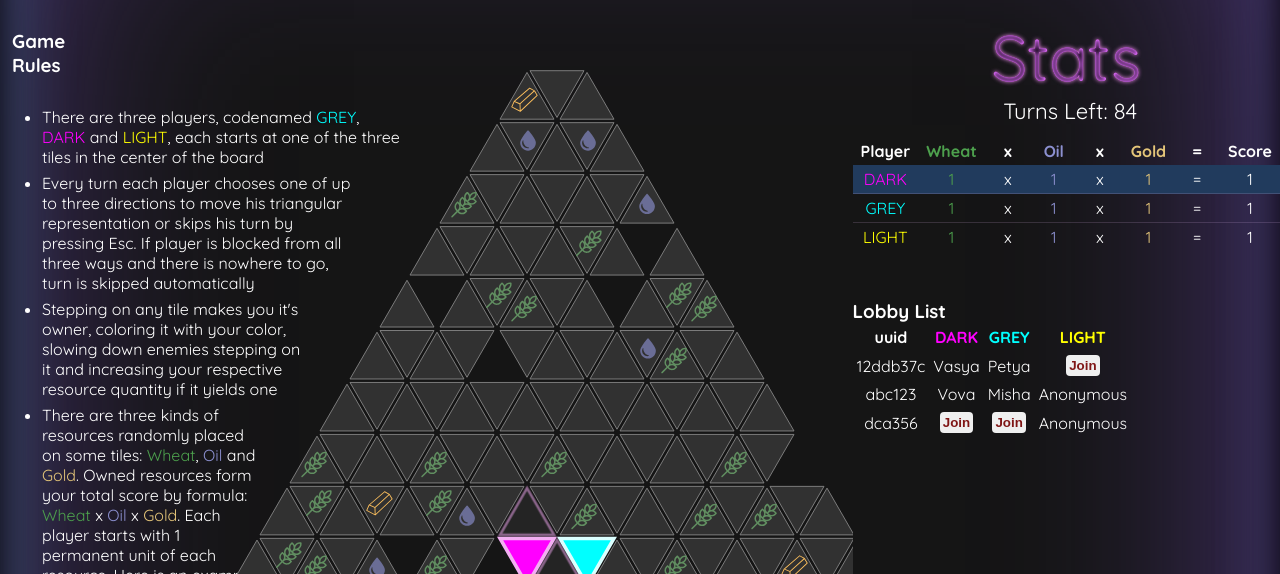
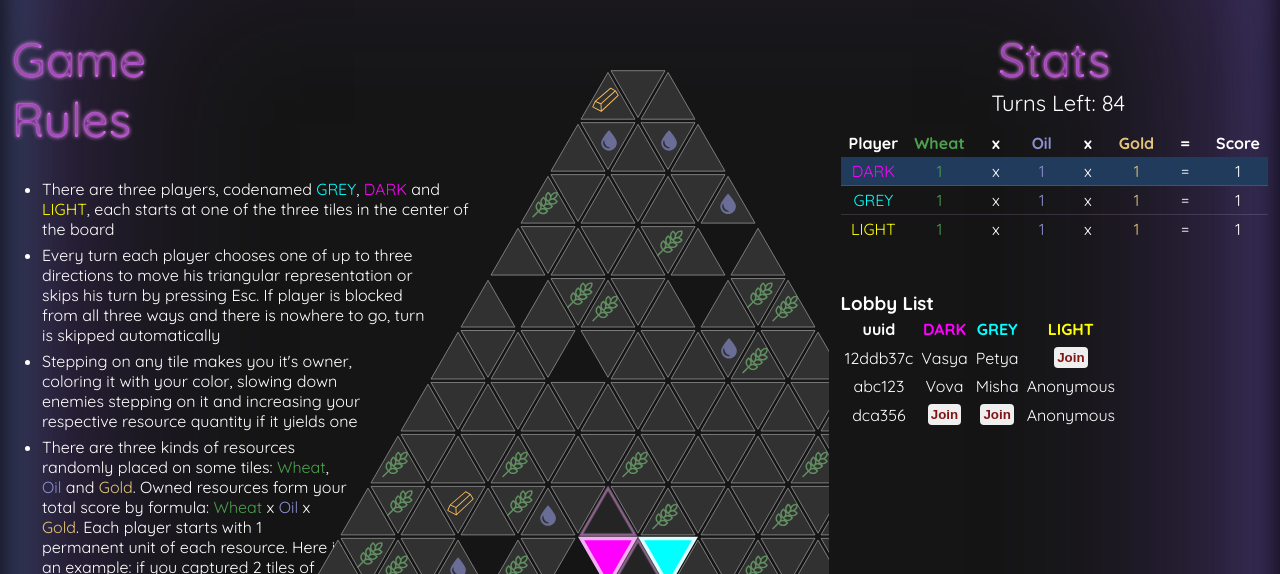
Before and after one commit to klesun/trilem.me, a website with bundled scripts: page index.html in a window 1280 px wide. Shown: the part 182-756 px from the top of the page. Built offline with nearby package versions, Linux system fonts and the light colour scheme; files whose address does not match are found by name.

Commit message:
rules styles

```diff
--- a/index.css
+++ b/index.css
@@ -31,17 +31,46 @@ body {
     /*right: 130px;*/
 }
 
+.title-block {
+    filter: brightness(170%);
+}
+
+.title-block .title {
+    font-weight: 400;
+    font-size: 48px;
+    color: var(--game-title-color);
+    user-select: none;
+    display: flex;
+    justify-content: center;
+}
+
+.title-block .title:before {
+    content: '';
+    position: absolute;
+    mix-blend-mode: difference;
+    filter: blur(2px);
+}
+
+.title-block .title.stats-title:before {
+    content: 'Stats';
+}
+
+.title-block .title.game-rules-title:before {
+    content: 'Game Rules';
+}
+
 .stats-block * {
     color: white;
 }
 .lobby-list-block * {
     color: white;
 }
-.game-rules {
-    margin: 12px;
+.flex-remainder-wrap {
+    padding: 12px;
 }
 .game-rules {
     color: white;
+    transition: 0.2s ease-in;
 }
 .game-rules ul {
     padding: 24px;
--- a/index.html
+++ b/index.html
@@ -55,8 +55,11 @@
 <main class="main-game">
     <div class="game-wrapper">
         <div class="flex-remainder">
+            <div class="flex-remainder-wrap">
                 <div class="game-rules">
-                <h3>Game Rules</h3>
+                    <div class="title-block">
+                        <span class="title game-rules-title">Game Rules</span>
+                    </div>
                     <ul>
                         <!-- may be updated/rephrased -->
                         <li>There are three players, codenamed
@@ -95,11 +98,13 @@
                     </ul>
                 </div>
             </div>
+        </div>
         <svg class="tile-map-holder"></svg>
         <div class="flex-remainder">
+            <div class="flex-remainder-wrap">
                 <div class="stats-block">
-                <div class="stats-title-block">
-                    <span class="stats-title">Stats</span>
+                    <div class="title-block">
+                        <span class="title stats-title">Stats</span>
                     </div>
                     <span class="turns-left-span">Turns Left: <span class="turns-left-holder">9999</span></span>
                     <table>
@@ -153,6 +158,7 @@
                 </div>
             </div>
         </div>
+    </div>
 </main>
 
 <script type="module" src="./index.js"></script>
```
Lines whose indentation alone changed are shown as unchanged.
